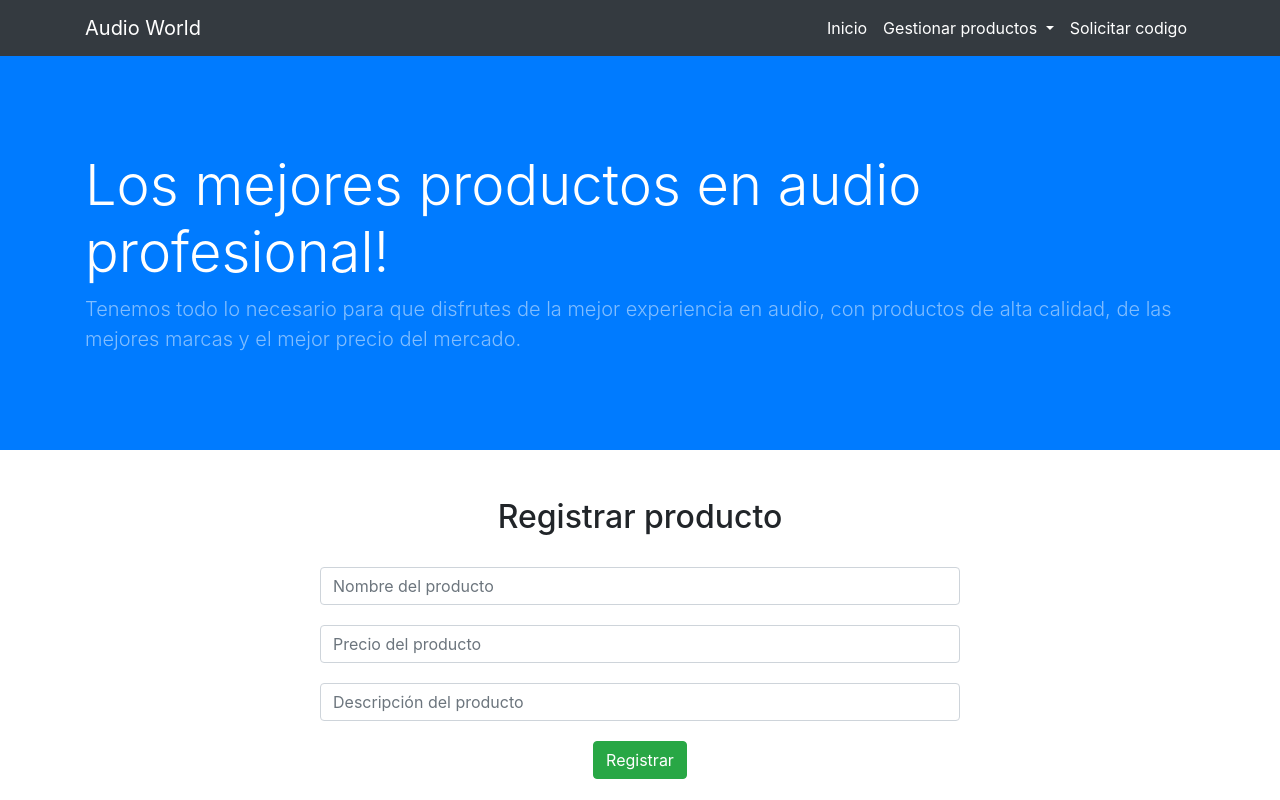
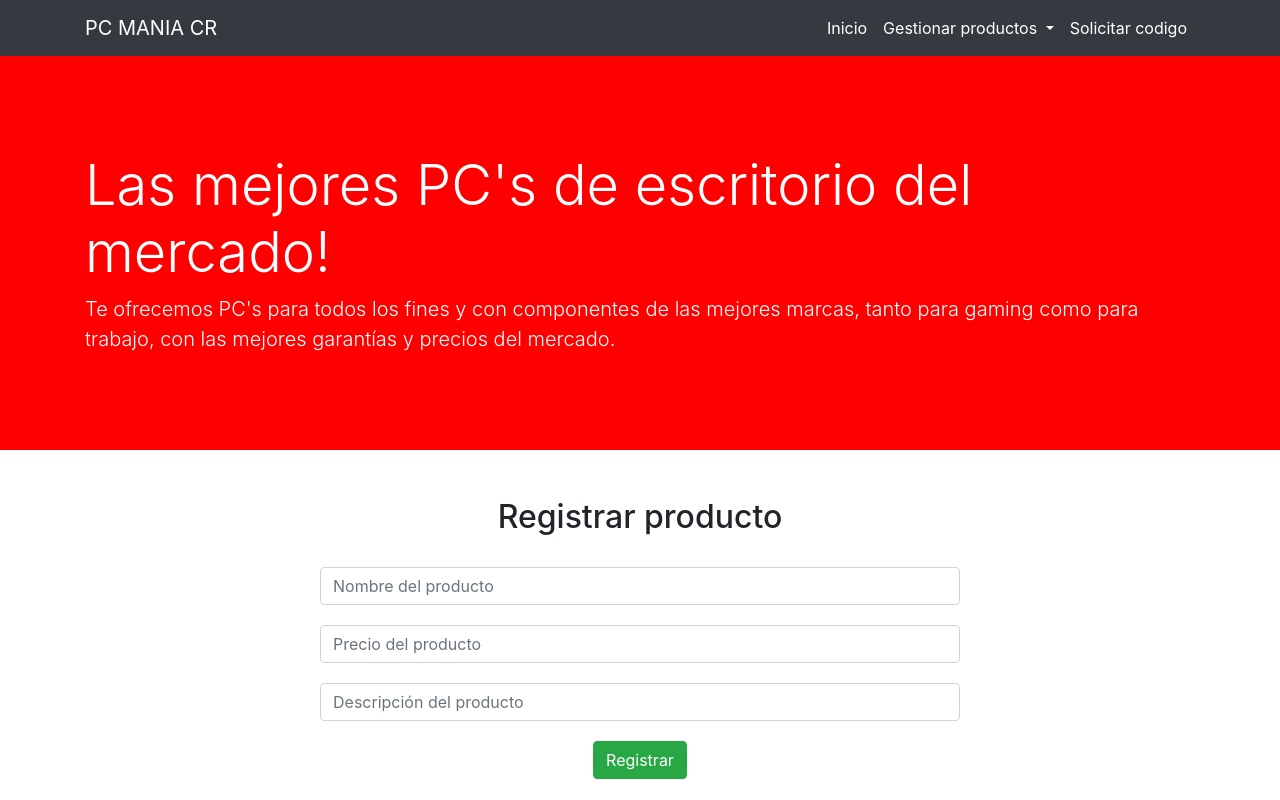
Before and after one commit to ByronO/proyectoAplicadaT2, a PHP site: template view/registerProductView.php in a window 1280 px wide. Run offline with PHP 8.4, Linux system fonts and the light colour scheme; the template is opened without the code that fills it, so the values that code supplies are empty.

Commit message:
Commit 2

```diff
--- a/public/header.php
+++ b/public/header.php
@@ -1,52 +1,33 @@
 <!DOCTYPE html>
-<html lang="es">
+<html lang="en">
 
 <head>
+
     <meta charset="utf-8">
-    <meta http-equiv="X-UA-Compatible" content="IE=edge">
-    <title>Proyecto Lenguajes</title>
-    <meta name="viewport"
-          content="width=device-width, user-scalable=no initial-scale=1.0, maximum-scale=1.0, minimum-scale=1.0">
+    <meta name="viewport" content="width=device-width, initial-scale=1, shrink-to-fit=no">
+    <meta name="description" content="">
+    <meta name="author" content="">
 
-    <link rel="stylesheet" href="https://maxcdn.bootstrapcdn.com/bootstrap/3.4.0/css/bootstrap.min.css">
-    <link rel="stylesheet" type="text/css" href="public/css/estilos.css"/>
-    <script src="https://code.jquery.com/jquery-3.3.1.slim.min.js"
-            integrity="sha384-q8i/X+965DzO0rT7abK41JStQIAqVgRVzpbzo5smXKp4YfRvH+8abtTE1Pi6jizo"
-            crossorigin="anonymous"></script>
-    <script src="https://maxcdn.bootstrapcdn.com/bootstrap/3.4.0/js/bootstrap.min.js"></script>
+    <title>PC MANIA CR</title>
 
-    <link href='http://fonts.googleapis.com/css?family=Tangerine:400,700' rel='stylesheet' type='text/css'>
-    <link href='http://fonts.googleapis.com/css?family=Lobster+Two:400,400italic' rel='stylesheet' type='text/css'>
-    <link rel="stylesheet" href="https://use.fontawesome.com/releases/v5.8.1/css/all.css"
-          integrity="sha384-50oBUHEmvpQ+1lW4y57PTFmhCaXp0ML5d60M1M7uH2+nqUivzIebhndOJK28anvf" crossorigin="anonymous">
+    <!-- Bootstrap core CSS -->
+    <link href="vendor/bootstrap/css/bootstrap.min.css" rel="stylesheet">
 
-    <script type="text/javascript" src="public/js/jquery-3.3.1.js"></script>
-    <script type="text/javascript" src="public/js/script.js"></script>
-    <script src="https://ajax.googleapis.com/ajax/libs/jquery/2.1.3/jquery.min.js"></script>
-
-    <link rel="stylesheet" type="text/css" href="public/css/tabla1.css">
-    <script type="text/javascript" charset="utf8" src="public/js/table.js"></script>
+    <!-- Custom styles for this template -->
+    <link href="public/css/business-frontpage.css" rel="stylesheet">
 
 </head>
 
-<body id="paginaPrincipal" data-spy="scroll" data-target=".navbar" data-offset="60">
-<div class="contenedor">
-
-
-    <div id="inicio" class="row jumbotron text-center">
-        <div class="col-sm-2">
-        </div>
-        <div class="col-sm-3">
-            <img id="Logo" alt="Logo" src="public/imgs/tienda.png"
-                                   width="400" height="400"></div>
-        <div class="col-sm-7">
-            <h2 id="titulo">Compra en linea</h2>
-            <h2>
-                <br><br><br>
-                Encuentra los mejores productos en la comodidad de tu casa
-            </h2>
-
+<header class="bg-primary py-5 mb-5" style="background-color: red !important;">
+    <div class="container h-100" >
+        <div class="row h-100 align-items-center">
+            <div class="col-lg-12">
+                <h1 class="display-4 text-white mt-5 mb-2">Las mejores PC's de escritorio del mercado!</h1>
+                <p style="color: white !important;" class="lead mb-5 text-white-50">Te ofrecemos PC's para todos los fines y con componentes de las mejores marcas, tanto para gaming
+                    como para trabajo, con las mejores garantías y precios del mercado.</p>
+            </div>
         </div>
     </div>
+</header>
 
-    <div id="principal" class="container-fluid">
+<body>
--- a/public/navbar.php
+++ b/public/navbar.php
@@ -1,6 +1,6 @@
 <nav class="navbar navbar-expand-lg navbar-dark bg-dark fixed-top">
     <div class="container">
-        <a class="navbar-brand" href="#">Audio World</a>
+        <a class="navbar-brand" href="#">PC MANIA CR</a>
         <button class="navbar-toggler" type="button" data-toggle="collapse" data-target="#navbarResponsive" aria-controls="navbarResponsive" aria-expanded="false" aria-label="Toggle navigation">
             <span class="navbar-toggler-icon"></span>
         </button>
--- a/view/registerProductView.php
+++ b/view/registerProductView.php
@@ -1,40 +1,8 @@
-<!DOCTYPE html>
-<html lang="en">
-
-<head>
-
-    <meta charset="utf-8">
-    <meta name="viewport" content="width=device-width, initial-scale=1, shrink-to-fit=no">
-    <meta name="description" content="">
-    <meta name="author" content="">
-
-    <title>Audio World</title>
-
-    <!-- Bootstrap core CSS -->
-    <link href="vendor/bootstrap/css/bootstrap.min.css" rel="stylesheet">
-
-    <!-- Custom styles for this template -->
-    <link href="public/css/business-frontpage.css" rel="stylesheet">
-
-</head>
-
-<header class="bg-primary py-5 mb-5">
-    <div class="container h-100">
-        <div class="row h-100 align-items-center">
-            <div class="col-lg-12">
-                <h1 class="display-4 text-white mt-5 mb-2">Los mejores productos en audio profesional!</h1>
-                <p class="lead mb-5 text-white-50">Tenemos todo lo necesario para que disfrutes de la mejor experiencia en audio, con productos de alta
-                    calidad, de las mejores marcas y el mejor precio del mercado.</p>
-            </div>
-        </div>
-    </div>
-</header>
-
-<body>
 
 <!-- Navigation -->
 <?php
-include_once 'public/navbar.php';
+    include_once 'public/header.php';
+    include_once 'public/navbar.php';
 ?>
 
 
```
Also changed, not shown: view/codeView.php (+1 -33 lines), view/indexView.php (+2 -33 lines).
